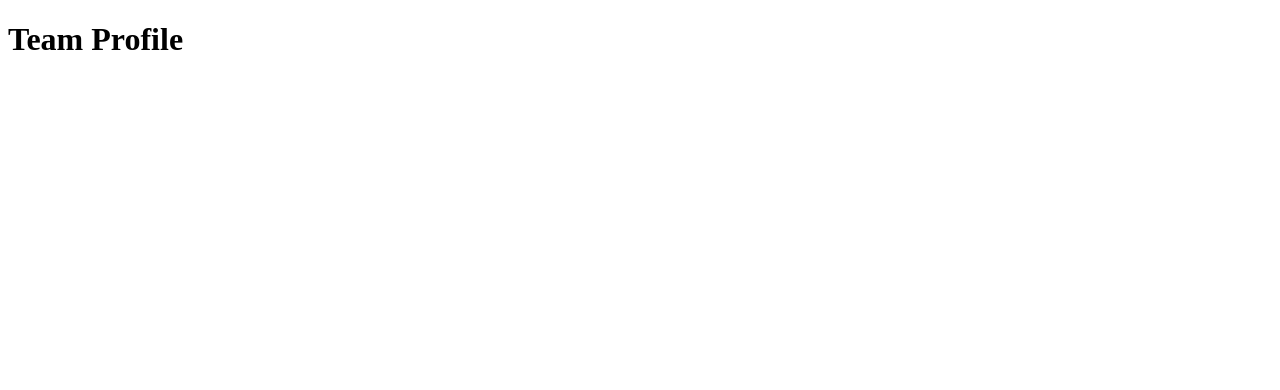
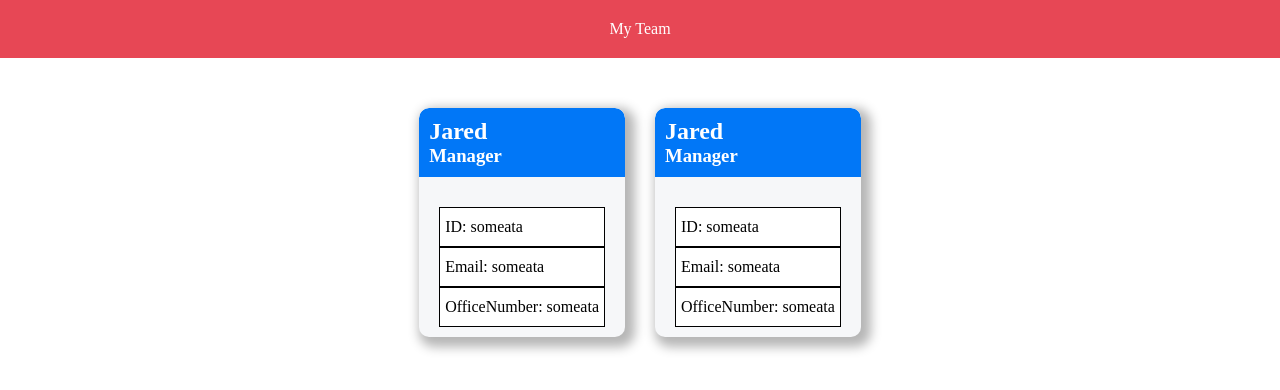
Before and after one commit to AkshatArora7/Testing-classes, a website: page dist/index.html in a window 1280 px wide. Drawn offline with Linux system fonts and the light colour scheme.

Commit message:
created index.html template with styles

```diff
--- a/dist/index.html
+++ b/dist/index.html
@@ -5,8 +5,39 @@
     <meta http-equiv="X-UA-Compatible" content="IE=edge">
     <meta name="viewport" content="width=device-width, initial-scale=1.0">
     <title>Team Profile Generator</title>
+    <link rel="stylesheet" href="./style.css">
 </head>
 <body>
-    <h1>Team Profile  </h1>
+    <header>My Team</header>
+    <main>
+        <div class="profile">
+            <div class="profileHeader">
+            <h2>Jared</h2>
+            <div class="position">
+                <img class="icon" src="" alt="">
+                <h3>Manager</h3>
+            </div>
+            </div>
+            <div class="profileBody">
+                <p>ID: someata</p>
+                <p>Email: someata</p>
+                <p>OfficeNumber: someata</p>
+            </div>
+        </div>
+        <div class="profile">
+            <div class="profileHeader">
+            <h2>Jared</h2>
+            <div class="position">
+                <img class="icon" src="" alt="">
+                <h3>Manager</h3>
+            </div>
+            </div>
+            <div class="profileBody">
+                <p>ID: someata</p>
+                <p>Email: someata</p>
+                <p>OfficeNumber: someata</p>
+            </div>
+        </div>
+    </main>
 </body>
 </html>
--- a/dist/style.css
+++ b/dist/style.css
@@ -0,0 +1,60 @@
+body {
+  margin: 0;
+  display: flex;
+  flex-direction: column;
+}
+header {
+  background-color: #e74755;
+  padding: 20px 0px;
+  color: white;
+  display: flex;
+  justify-content: center;
+}
+
+h2,
+p,
+h3 {
+  margin: 0;
+  padding:0;
+}
+
+main {
+  display: flex;
+  flex-direction: row;
+  flex-wrap: wrap;
+  gap: 30px;
+  align-self: center;
+  margin-top: 50px;
+}
+
+.profile {
+  display: flex;
+  flex-direction: column;
+  background-color: #f6f7f9;
+  border-radius: 10px;
+  box-shadow: 5px 5px 11px 5px rgba(0, 0, 0, 0.29);
+  gap: 20px;
+  overflow: hidden;
+}
+
+.profileHeader {
+  background-color: #0177f7;
+  color: white;
+  border-radius: 10px 10px 0px 0px;
+  padding: 10px 10px;
+}
+.position{
+    display: flex;
+}
+
+.profileBody{
+    display: flex;
+    flex-direction: column;
+    padding: 10px 20px;
+}
+
+.profileBody > p {
+    border: 1px solid black;
+    padding: 10px 5px;
+    background-color: white;
+}
```
